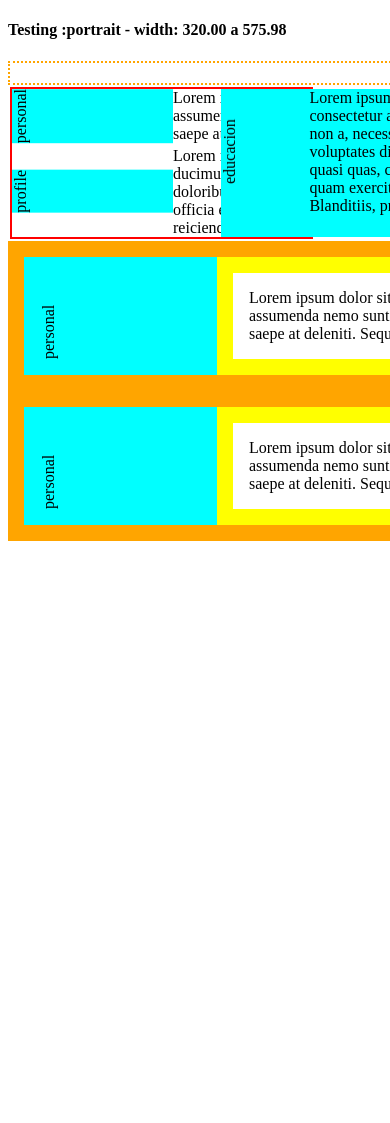
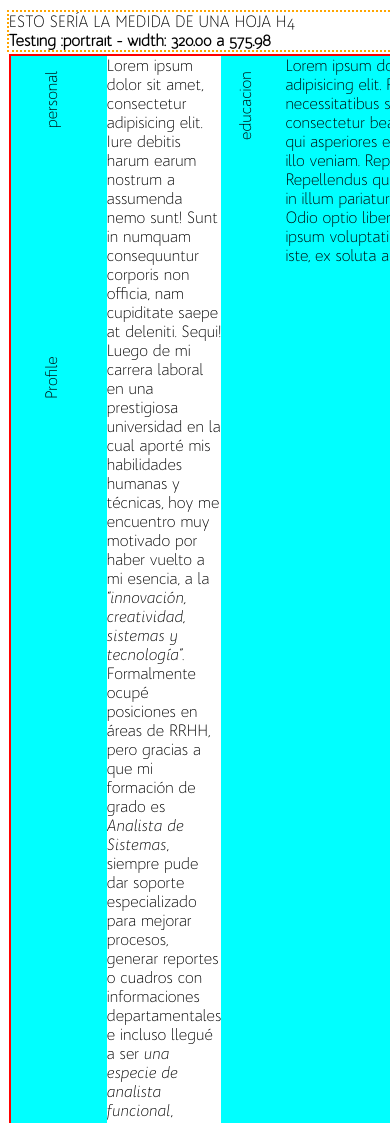
Before and after one commit to waldrom68/waldrom68.github.io, a plain HTML site: page responsive.html in a window 390 px wide. Shown: the top 1123 px of the page. Before the commit the page ends 844 px from the top, so only its background shows below. Drawn offline with Linux system fonts and the light colour scheme.

Commit message:
definido pero no implementado el modo responsivo nuevo, pero se actualizó el archivo index.html agregando el texto CONTENIDO completo

```diff
--- a/responsive.html
+++ b/responsive.html
@@ -4,39 +4,130 @@
     <meta charset="UTF-8">
     <meta http-equiv="X-UA-Compatible" content="IE=edge">
     <meta name="viewport" content="width=device-width, initial-scale=1.0">
-    <title>Document</title>
-    <style>
+    <title>CV - WR</title>
 
-        html { margin: 0%; padding: 0%; box-sizing: border-box;}
+    <style id="import">
+        /* fonts */
+        @import url('https://fonts.googleapis.com/css2?family=Roboto:ital,wght@0,100;0,400;0,900;1,700&display=swap');
 
+        @font-face {
+        font-family: 'Quinta-light';
+        font-style: normal;  /* light */
+        src: local('BwQuintaPro light'), local('BwQuintaPro-light'), url(static/fuentes/bw_quinta/BwQuintaPro-Light.woff2 )  format('woff2');
+        unicode-range: U+0000-00FF, U+0131, U+0152-0153, U+02C6, U+02DA, U+02DC, U+2000-206F, U+2074, U+20AC, U+2212, U+2215, U+E0FF, U+EFFD, U+F000;
+        }
+        @font-face {
+        font-family: 'Quinta-light';
+        font-style: italic;  /* light */
+        src: local('BwQuintaPro light Italic'), local('BwQuintaPro-light-Italic'), url(static/fuentes/bw_quinta/BwQuintaPro-LightItalic.woff2)  format('woff2');
+        unicode-range: U+0000-00FF, U+0131, U+0152-0153, U+02C6, U+02DA, U+02DC, U+2000-206F, U+2074, U+20AC, U+2212, U+2215, U+E0FF, U+EFFD, U+F000;
+        }
+        @font-face {
+        font-family: 'Quinta-regular';
+        font-style: normal;
+        src: local('BwQuintaPro Regular'), local('BwQuintaPro-Regular'), url(static/fuentes/bw_quinta/BwQuintaPro-Regular.woff2) format('woff2');
+        unicode-range: U+0000-00FF, U+0131, U+0152-0153, U+02C6, U+02DA, U+02DC, U+2000-206F, U+2074, U+20AC, U+2212, U+2215, U+E0FF, U+EFFD, U+F000;
+        }
+        @font-face {
+        font-family: 'Quinta-regular';
+        font-style: italic;
+        src: local('BwQuintaPro Regular Italic'), local('BwQuintaPro-Regular-Italic'), url(static/fuentes/bw_quinta/BwQuintaPro-RegularItalic.woff2) format('woff2');
+        unicode-range: U+0000-00FF, U+0131, U+0152-0153, U+02C6, U+02DA, U+02DC, U+2000-206F, U+2074, U+20AC, U+2212, U+2215, U+E0FF, U+EFFD, U+F000;
+        }
+        @font-face {
+        font-family: 'Quinta-bold';
+        font-style: normal;
+        src: local('BwQuintaPro Bold'), local('BwQuintaPro-Bold'), url(static/fuentes/bw_quinta/BwQuintaPro-Bold.woff2) format('woff2');
+        unicode-range: U+0000-00FF, U+0131, U+0152-0153, U+02C6, U+02DA, U+02DC, U+2000-206F, U+2074, U+20AC, U+2212, U+2215, U+E0FF, U+EFFD, U+F000;
+        }
+        @font-face {
+        font-family: 'Quinta-bold';
+        font-style: italic;
+        src: local('BwQuintaPro Bold Italic'), local('BwQuintaPro-Bold-Italic'), url(static/fuentes/bw_quinta/BwQuintaPro-BoldItalic.woff2) format('woff2');
+        unicode-range: U+0000-00FF, U+0131, U+0152-0153, U+02C6, U+02DA, U+02DC, U+2000-206F, U+2074, U+20AC, U+2212, U+2215, U+E0FF, U+EFFD, U+F000;
+        }
+
+    </style>
+
+    <style id=":root">
+        :root {
+            /* DE LONGITUD */
+            /* layout general */
+            --altoPage: 1122.519685px;
+            --anchoPage:1224px;
+
+            /* en Donuts */
+            --scale: 100%; /* min: 30%, max:100%*/
+            --grosor: 8%; /* min: 1%,  max:50% */
+
+            /* PALETA DE COLORES */
+            --color-dark: Canvas;  /* black */
+            --color-light: CanvasText;  /* white */
+
+            --bg-dark: GrayText;  /* Gris oscuro */
+
+            /* sin usar */
+            --bg-light: ButtonFace; /* Gris claro */
+            /* fin sin usar */
+
+            --progress-color: rgb(0, 255, 0);  /* Rating  y Donuts*/
+            --no-progress-color: var(--bg-dark);  /* Donuts*/
+
+            /* SETEAR EN @MEDIA -> Background margenes */
+            --center-color: var(--canvasBG);  /* Donuts*/
+            --alert: rgba(231, 8, 8, 1);
+        }
+    </style>
+
+    <style id="base">
+        html,
+        * { margin: 0; padding:0; box-sizing: border-box;
+            /* background-color: ActiveText ; */
+        }
         body {
+            /* height: var(--altoPage) ; */
+            margin: 10.205px 6.803px 7.181px 6.803px;
+            width: var(--anchoPage);
+            width: 100%;
+            /* max-width: 1024px; */
+            overflow: scroll;
+
+            color: var(--color-light);
+            background-color: var(--color-dark);
+
+            font-family: 'Quinta-light','roboto', sans-serif;
+            font-style: normal;
             font-size: 100%;
         }
-        div#pareto {
-            width: 1123px;
-            height: 20px;
-            border: 2px dotted orange;
-        }
 
-        div.base {
-            position: sticky;
-            display: block;
-            right: 0%;
-            top: 0%;
-            width: auto;
-            height: auto;
-            margin: auto;
-        }
+        /* SPECIAL STYLE's */
+        .special {
+           color: currentColor; }
+            .special hr {
+                margin: 1em 0;
+                height: 2px; /* 5px */
+                background-color: currentColor;
+                opacity: .5;
+                width: 100%;
+            }
+            .special hr.p75 {width: 75%;}
+            .special hr.p33 {width: 33%;}
+
+    </style>
+
+
+    <style id="Layout">
+
         #page {
             display: inline-flex;
-            width: 80%; /* 100% */
+            width: auto;
             height: 100%;
             margin: 2px;
             border: 2px solid red;
         }
 
         section {
-            display: inline-flex;
+            display: flex;
             width: 100%;
         }
 
@@ -51,66 +142,67 @@
         .left {
             width: 70%;
             height: 100%;
-
         }
-            /* 161px */
-            .left .A {
-                width: 21%;
-                min-width: 161px;
-                /* max-width: 161px; */
-                background-color: aqua;
-            }
-            /* 619px */
-            .left .B {
-                width: auto;
-                min-width: 619px;
-                /* max-width: 619px; */
-                background-color: white;
-            }
-
         /* 343px */
         .right {
             width: 30%;
             min-width: 343px;
             background-color: aqua;
-        }
+            }
+
+            /* 161px */
+            .left .captionVertical {
+                width: 21%;
+                min-width: 6em;
+                max-width: 6em;
+                background-color: aqua;
+            }
+            /* 619px */
+            .left .detalle {
+                display: block;
+                width: auto;
+                min-width: 50%;
+                overflow-wrap: break-word;
+                background-color: white;
+            }
             /* 88px */
-            .right .A {
+            .right .captionVertical {
                 width: 25%;
-                min-width: 88px;
-                /* max-width: 88px; */
+                min-width: 4em;
+                max-width: 4em;
              }
             /* 255px */
-            .right .B {
+            .right .detalle {
                 width: auto;
-                min-width: 255px;
+                min-width: 50%;
                 /* max-width: 255px; */
             }
+        /* Es el TAG, se muestra el texto en vertical */
+        .captionVertical {
+            margin: initial;
+            writing-mode: vertical-rl;
+            transform: rotateZ(180deg);
+        }
+        /* Es la funcionalidad para revertir el Texto del TAG en vertical */
+        .captionVertical.reset {
+            writing-mode: unset;
+            transform: initial;
+        }
+
+        /* Ajustando el contenido del TAG -ancho y alto */
+        .tagCenter {
+            position: relative;
+            left: -1em;
+            text-align: end;
+            padding: 15px;
+        }
+        /* Ajustando el contenido del TAG, pero en formato slim */
+        .tagCenter.slim {
+            left: 0em;
+        }
 
 
 
-        .A {
-            /* display: block; */
-            margin: auto;
-            padding: auto;
-            height: auto;
-            writing-mode: vertical-rl;
-            transform: rotateZ(180deg);
-            background-color: aqua;
-        }
-        .A.reset {
-            writing-mode: unset;
-            transform: none;
-        }
-
-        .col-container {
-            display: table;
-            width: 100%;
-        }
-        .col {
-            display: table-cell;
-            padding: 16px;
-        }
         /* // Medium devices (tablets, vertical, less than 992px) */
 
         /* aparentemente breackpoint son: a los 686 y a 343 */
@@ -119,8 +211,11 @@
                 @media (max-width: 5299.98px) { .testin::after {content: "portrait - width: >=1199.98"; }}
                 @media (max-width: 1199.98px) { .testin::after {content: "portrait - width: 991.98 a 1199.98"; }}
                 @media (max-width: 991.98px) { .testin::after {content: "portrait - width: 767.98 a 991.98"; }}
-                @media (max-width: 767.98px) { .testin::after {content: "portrait - width: 575.98 a 767.98"; }}
-                @media (max-width: 575.98px) { .testin::after {content: "portrait - width: 320.00 a 575.98"; }}
+                @media (max-width: 767.98px) {
+                    .testin::after {content: "portrait - width: 575.98 a 767.98;"};
+                    body {background-color:"red"};
+                }
+                @media (max-width: 575.98px) { .testin::after {content: "portrait - width: 320.00 a 575.98";  }}
                 @media (max-width: 319.98px) { .testin::after {content: "portrait - width: <=319.98"; }}
             }
             @media (orientation: landscape) {
@@ -134,6 +229,11 @@
         }
 
 
+        @media print  {
+            body {font-family: Arial, Helvetica, sans-serif; font-size: 10pt;}
+            .testin::after {content: "SALIDA IMPRESION";}
+            .base {font-size: 200%; text-align: center; background-color: red;}
+        }
         /* @media handheld and (orientation: landscape)  {
 
             @media (max-width: 767.98px) { .testin::after {content: "no movil - paisaje"; }
@@ -143,74 +243,55 @@
         @media handheld and (orientation: landscape) {  .testin::after {content: " max-width: 1399.98px - portrait"; } }
          */
 
+
+        /* CONTENEDORES PROVISORIOA, SOLO PARA TESTING */
+        /* div#pareto { width: 1123px; height: 20px; border: 2px dotted orange;} */
+
+        div.base {position: sticky; display: block; right: 0%; top: 0%; width: 1123px; height: auto; border: 2px dotted orange;}
+
     </style>
+
 </head>
 <body>
-    <div class="base">
-        <h4 class="testin">Testing :</h4>
+    <div class="base" id="pareto">ESTO SERÍA LA MEDIDA DE UNA HOJA H4
+            <h4 class="testin">Testing :</h4>
     </div>
-    <div id="pareto"></div>
+
     <main id="page">
         <div class="left">
             <section id="personal">
-                <div class="A">
-                    personal
+                <div class="captionVertical">
+                    <p class="tagCenter">personal</p>
                 </div>
-                <div class="B">
+                <div class="detalle">
                     Lorem ipsum dolor sit amet, consectetur adipisicing elit. Iure debitis harum earum nostrum a assumenda nemo sunt! Sunt in numquam consequuntur corporis non officia, nam cupiditate saepe at deleniti. Sequi!
                 </div>
             </section>
             <section id="profile">
-                <div class="A">
-                    profile
+                <div class="captionVertical">
+                    <p class="tagCenter">Profile</p>
                 </div>
-                <div class="B">
-                    Lorem ipsum dolor sit amet consectetur adipisicing elit. Esse, quaerat sit nemo cum itaque dicta ducimus magnam aspernatur eos quae laboriosam ad error, saepe, dolorem suscipit quidem doloribus quisquam! Doloremque.
-                    Culpa adipisci dolores necessitatibus ipsa ducimus non officia ea aut, sint dolore hic quas repudiandae ad qui vero et distinctio excepturi. Voluptate nihil reiciendis voluptatem voluptates magni deleniti quae consequatur?
+                <div class="detalle">
+                    <p>Luego de mi carrera laboral en una prestigiosa universidad en la cual aporté mis habilidades humanas y técnicas, hoy me encuentro muy motivado por haber vuelto a mi esencia, a la <em> “innovación, creatividad, sistemas y tecnología”</em>.</p>
+                    <p>Formalmente ocupé posiciones en áreas de RRHH, pero gracias a que mi formación de grado es <em>Analista de Sistemas</em>, siempre pude dar soporte especializado para mejorar procesos, generar reportes o cuadros con informaciones departamentales e incluso llegué a ser <em>una especie de analista funcional</em>,  sirviendo de enlace entre las áreas de negocio y de tecnología.</p>
+                    <p>Puedo asegurar que mi experiencia laboral junto con mi formación en el MBA y mi reciente especialización, sin duda alguna contribuyen al éxito de cualquier proyecto, esto es gracias a mi criterio empresarial y mis conocimientos como Desarrollador Web Full stack.</p>
+                    <p>Quienes me conocen destacan mi alto compromiso para alcanzar objetivos, mi lealtad, integridad y disciplina.</p>
                 </div>
             </section>
         </div>
 
         <div class="right">
             <section id="educacion">
-                    <div class="A">
-                        educacion
+                    <div class="captionVertical">
+                        <p class="tagCenter slim">educacion</p>
                     </div>
-                    <div class="B">
-                        Lorem ipsum dolor, sit amet consectetur adipisicing elit. Ratione non a, necessitatibus maiores voluptates dignissimos expedita eum quasi quas, consectetur nulla ullam, quam exercitationem ea natus dolores? Blanditiis, praesentium adipisci?
+                    <div class="detalle">
+                        <p>Lorem ipsum dolor sit amet consectetur adipisicing elit. Pariatur ut optio necessitatibus soluta! Cupiditate aut ea consectetur beatae eos voluptates odit qui asperiores eius, architecto similique illo veniam. Repellendus, iste?
+                        Repellendus quo doloribus deleniti dicta in illum pariatur iure exercitationem? Odio optio libero ipsa natus! A eos fugit ipsum voluptatibus, quaerat quod, dicta iste, ex soluta alias enim odio nihil?</p>
                     </div>
             </section>
         </div>
     </main>
 
-    <br>
-
-    <div class="left">
-        <div class="col-container">
-            <div class="col" style="background:orange">
-                <div class="A col">
-                    personal
-                </div>
-                <div class="col" style="background:yellow">
-                    <div class="B col">
-                        Lorem ipsum dolor sit amet, consectetur adipisicing elit. Iure debitis harum earum nostrum a assumenda nemo sunt! Sunt in numquam consequuntur corporis non officia, nam cupiditate saepe at deleniti. Sequi!
-                    </div>
-                </div>
-            </div>
-        </div>
-        <div class="col-container">
-            <div class="col" style="background:orange">
-                <div class="A col">
-                    personal
-                </div>
-                <div class="col" style="background:yellow">
-                    <div class="B col">
-                        Lorem ipsum dolor sit amet, consectetur adipisicing elit. Iure debitis harum earum nostrum a assumenda nemo sunt! Sunt in numquam consequuntur corporis non officia, nam cupiditate saepe at deleniti. Sequi!
-                    </div>
-                </div>
-            </div>
-        </div>
-    </div> <!-- fin left-->
-
 </body>
 </html>
```
Also changed, not shown: index.html (+22 -12 lines).
